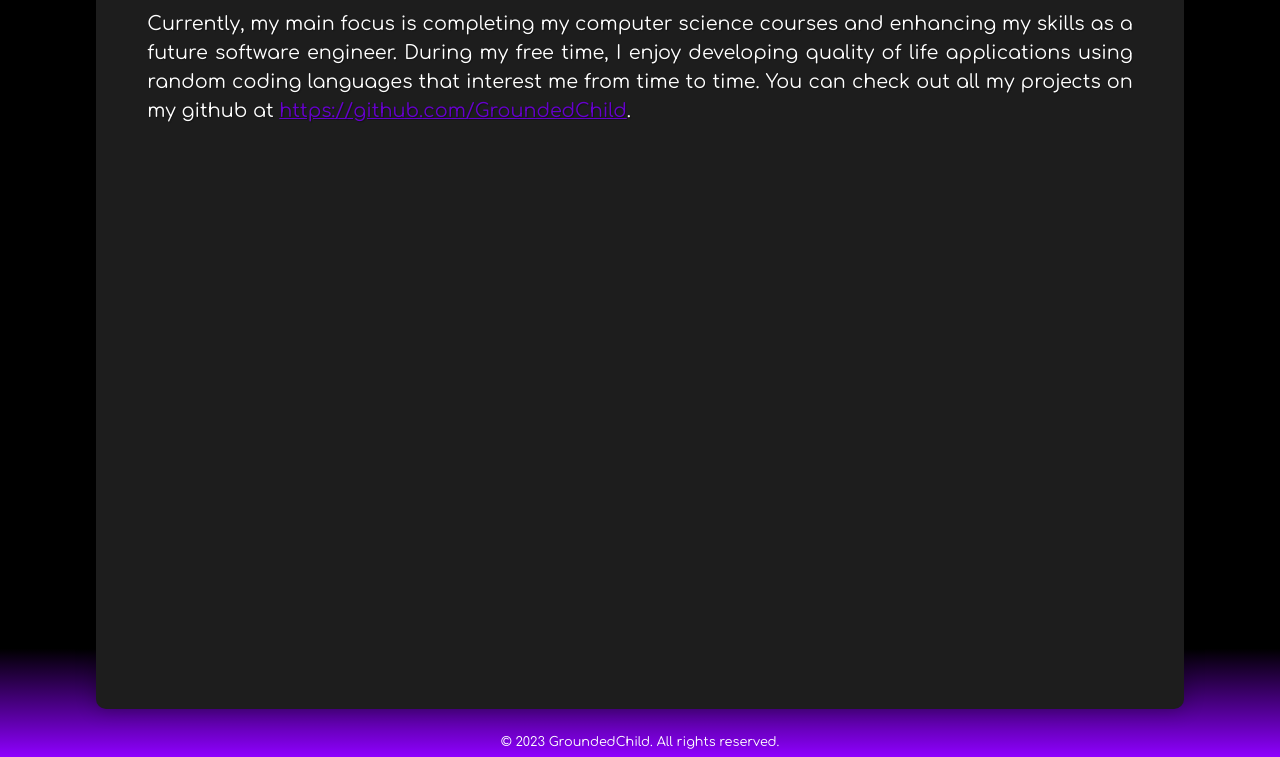
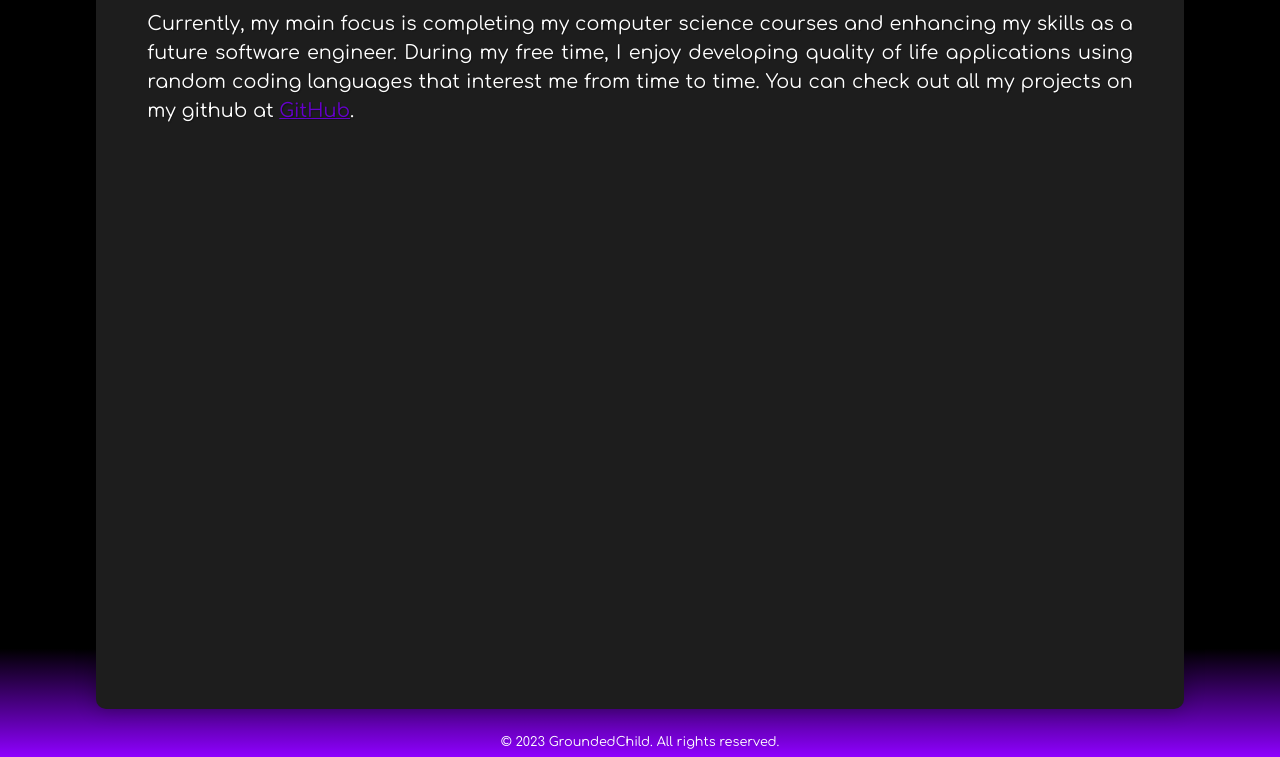
Before and after one commit to t1gc05/groundedchild.github.io, a plain HTML site: page index.html in a window 1280 px wide. Shown: the part 147-904 px from the top of the page. Drawn offline with Linux system fonts and the light colour scheme.

Commit message:
Update index.html

```diff
--- a/index.html
+++ b/index.html
@@ -110,7 +110,7 @@
 		<p>Currently, my main focus is completing my computer science courses and enhancing my skills as a future
 			software engineer. During my free time, I enjoy developing quality of life applications using random coding
 			languages that interest me from time to time. You can check out all my projects on my github at <a
-				href="https://github.com/GroundedChild">https://github.com/GroundedChild</a>.</p>
+				href="https://github.com/GroundedChild">GitHub</a>.</p>
 	</div>
 
 	<footer>&copy; 2023 GroundedChild. All rights reserved.</footer>
```
